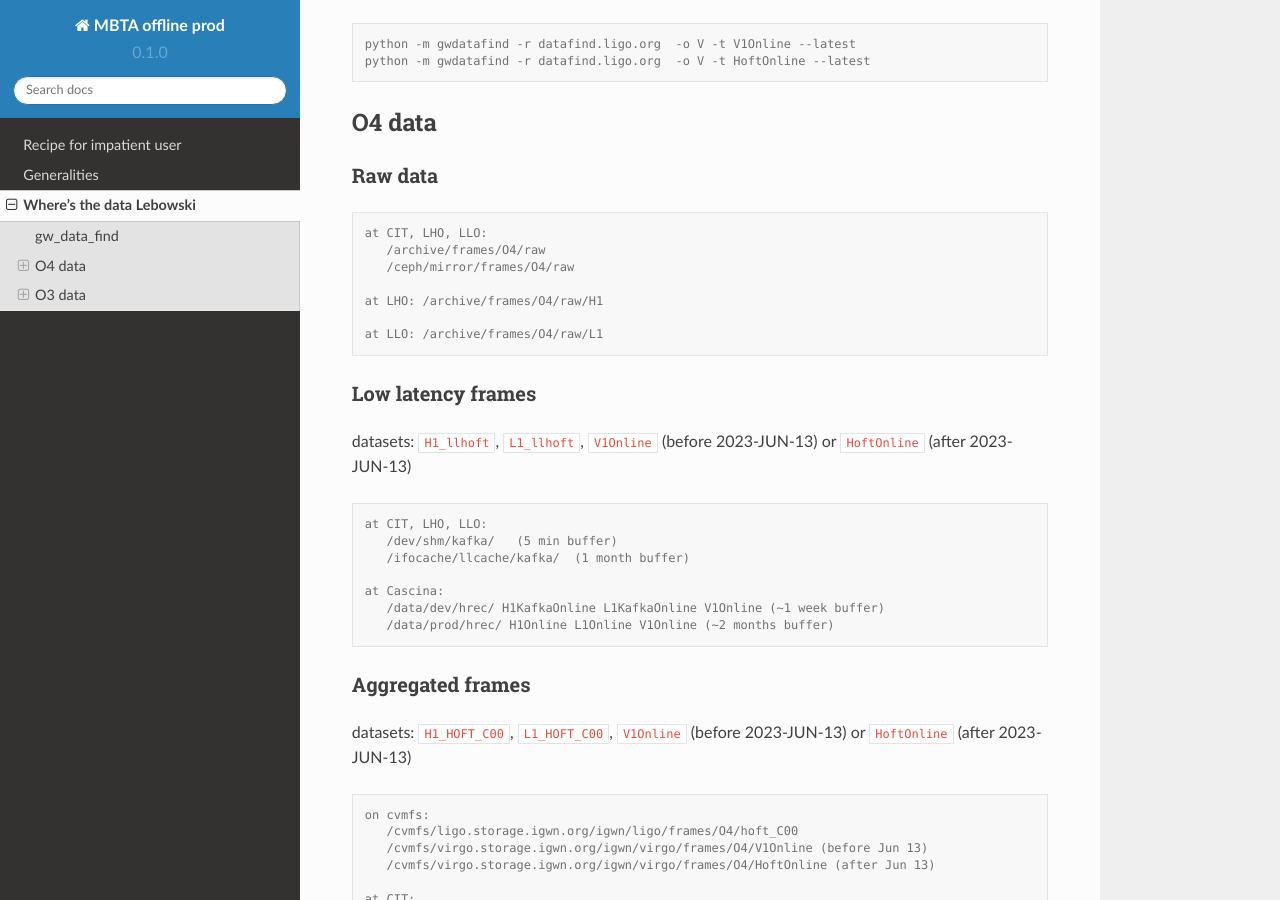
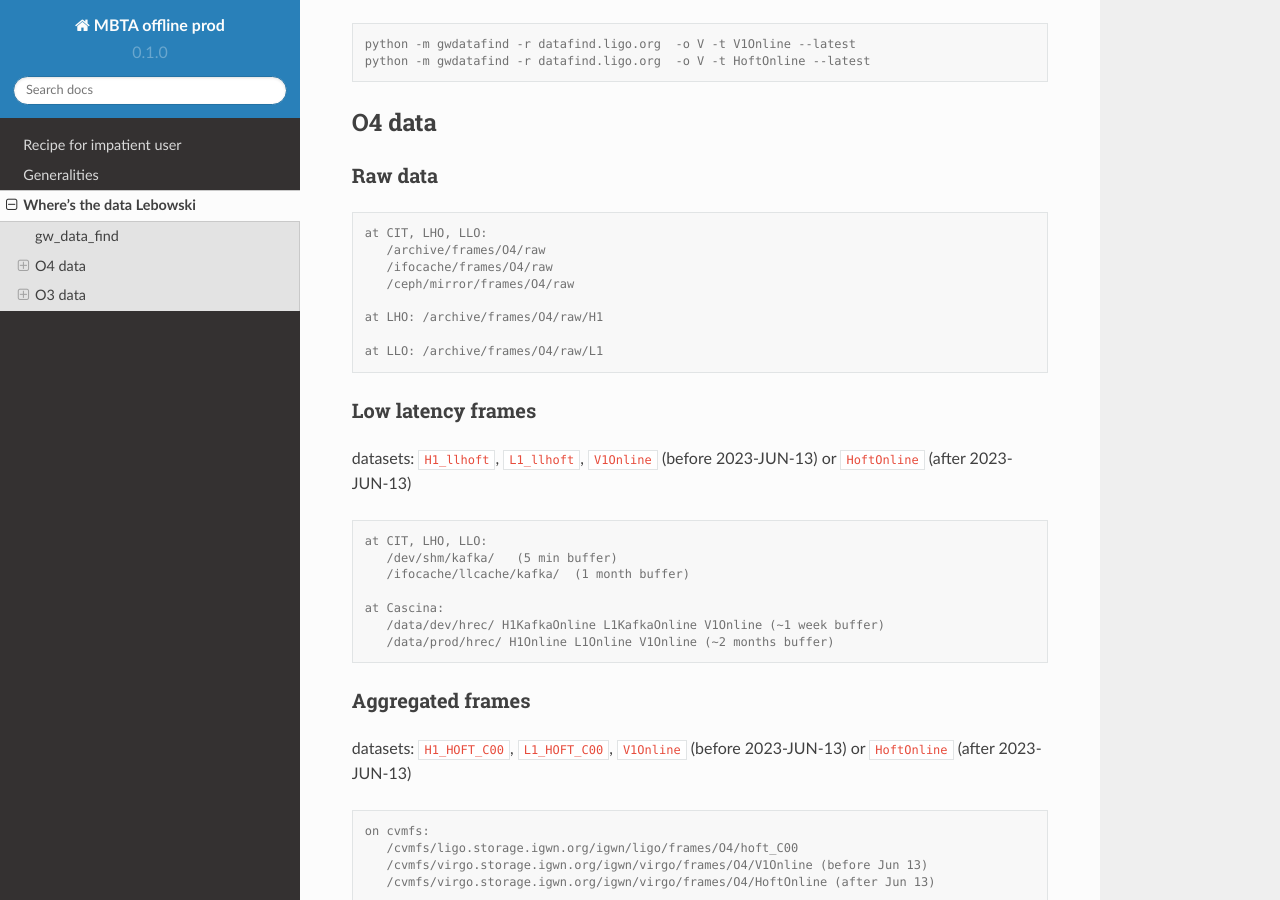
Before and after one commit to lethuill/mbta-offline-doc, a Sphinx documentation site: the page built from docs/source/data.rst, in a window 1280 px wide and 900 px high, scrolled down 977 px. Built offline with Sphinx 7.4.7 and the Read the Docs theme 2.0.0, drawn with Linux system fonts in a browser that asks for light colours.

Commit message:
Update data.rst

```diff
--- a/docs/source/data.rst
+++ b/docs/source/data.rst
@@ -63,6 +63,7 @@ Raw data
 
    at CIT, LHO, LLO:
       /archive/frames/O4/raw
+      /ifocache/frames/O4/raw
       /ceph/mirror/frames/O4/raw
 
    at LHO: /archive/frames/O4/raw/H1
```
